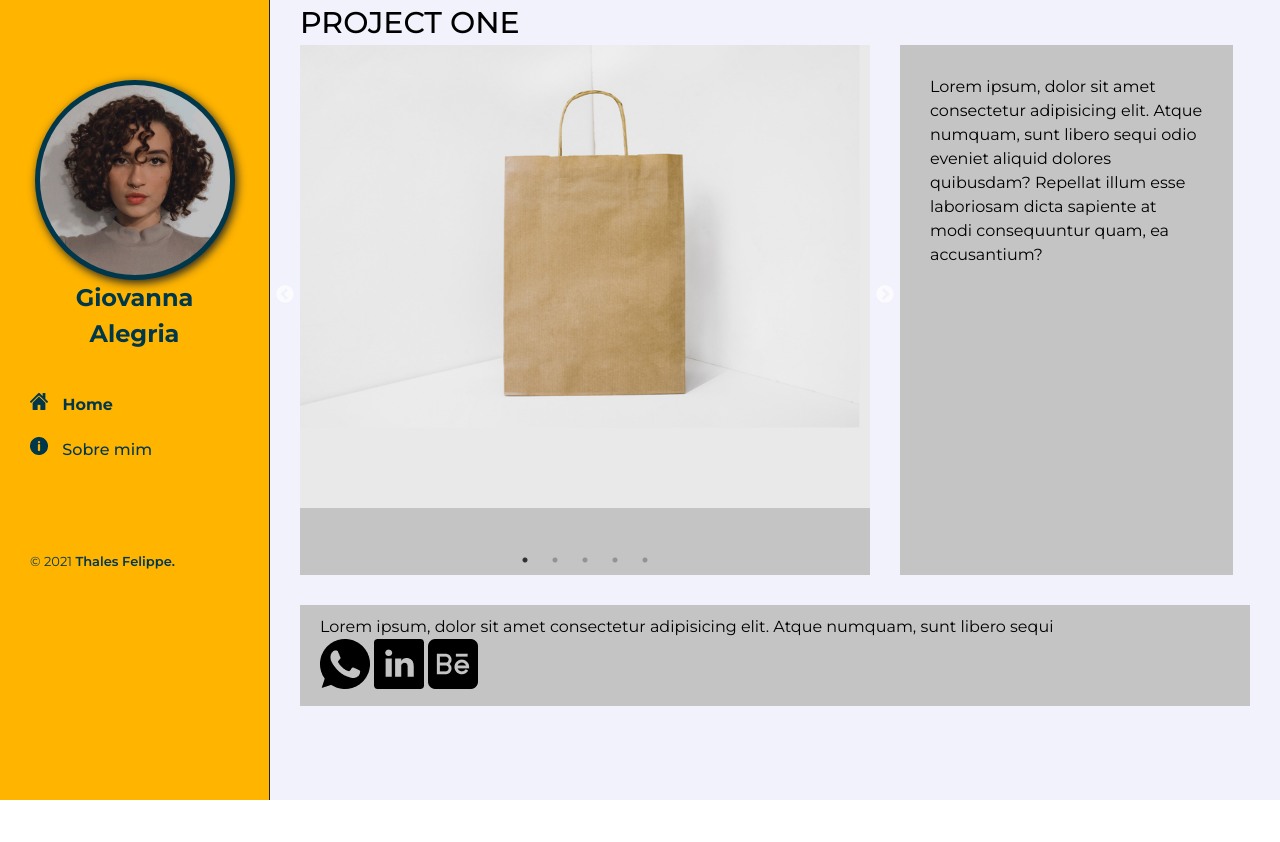
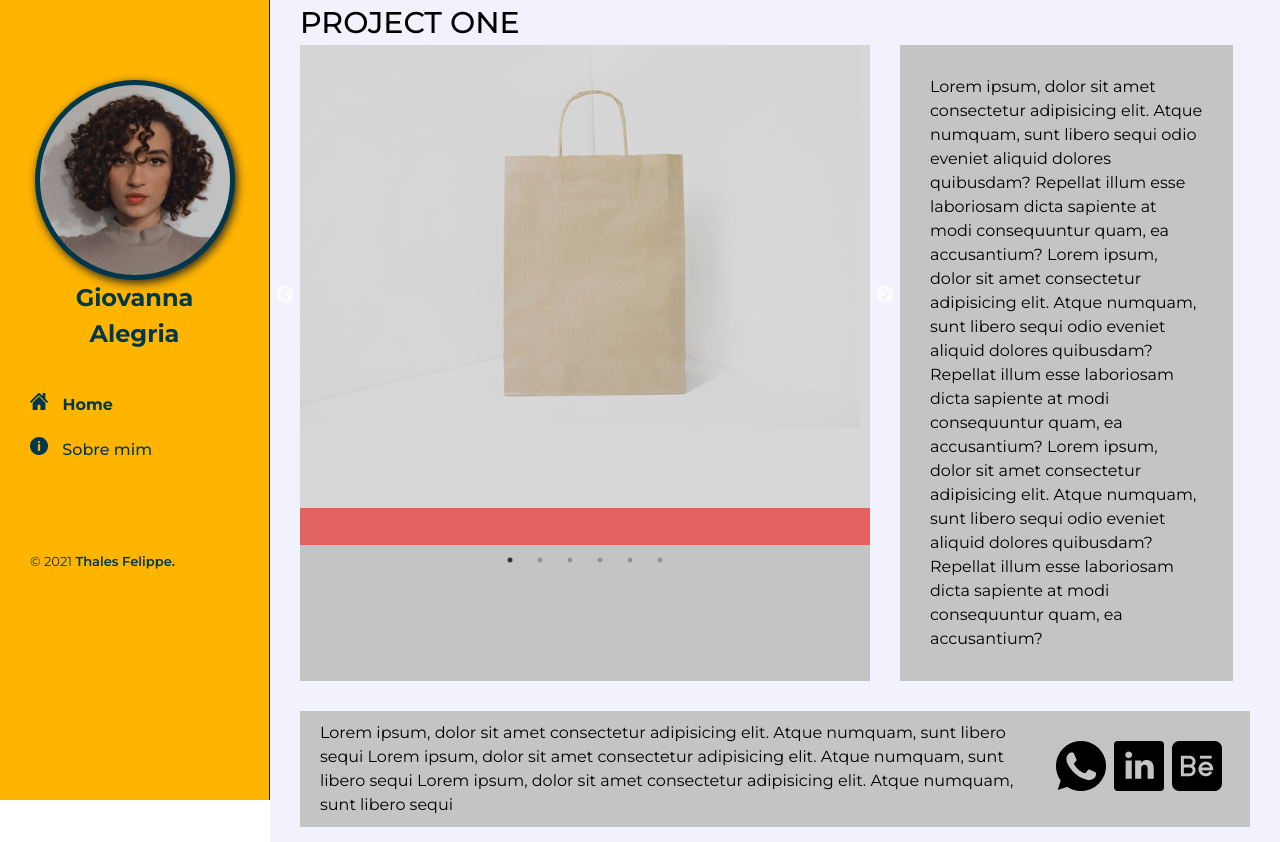
Before and after one commit to thalesfelippe/Portifolio-Gi, a plain HTML site: page index.html in a window 1280 px wide. Before the commit the page ends 800 px from the top, so only its background shows below. Drawn offline with nearby package versions, Linux system fonts and the light colour scheme.

Commit message:
home page

```diff
--- a/css/style.css
+++ b/css/style.css
@@ -262,7 +262,10 @@ section .container {
     margin-right: 30px;
 }
 
-.project-box .project-carousel {
+.carousel-item {
+    background-color: red;
+    color: red;
+    opacity: 0.5;
 }
 
 .project-box .project-carousel .carousel-item {
@@ -271,6 +274,10 @@ section .container {
 
 .project-box .project-carousel .carousel-item img {
     width: 100%;
+}
+
+.project-carousel .carousel-item {
+
 }
 
 .description-box {
@@ -282,11 +289,24 @@ section .container {
 }
 
 .midia-box {
-    flex: 0 0 100%;
-    width: 100%;
+    display: flex;
     padding: 10px 20px;
     margin: 0;
     background-color: #C4C4C4;
+}
+
+.midia-text {
+    flex: 0 0 80%;
+    width: 100%;
+}
+
+.midia-links {
+    flex: 0 0 20%;
+    width: 100%;
+    display: flex;
+    align-items: center;
+    align-content: center;
+    justify-content: space-evenly;
 }
 
 /* About Section */
--- a/index.html
+++ b/index.html
@@ -58,35 +58,50 @@
           <div class="project-box">
             <div class="project-carousel">
               <div class="carousel-item">
-                <img src="./images/portfolio/1.jpg">
+                <div class="portfolio-img">
+                  <img src="./images/portfolio/1.jpg">
+                </div>
               </div>
               <div class="carousel-item">
-                <img src="./images/portfolio/2.jpg">
+                <div class="portfolio-img">
+                  <img src="./images/portfolio/2.jpg">
+                </div>
               </div>
               <div class="carousel-item">
-                <img src="./images/portfolio/3.jpg">
+                <div class="portfolio-img">
+                  <img src="./images/portfolio/3.jpg">
+                </div>
               </div>
               <div class="carousel-item">
-                <img src="./images/portfolio/4.jpg">
+                <div class="portfolio-img">
+                  <img src="./images/portfolio/4.jpg">
+                </div>
               </div>
               <div class="carousel-item">
-                <img src="./images/portfolio/5.jpg">
+                <div class="portfolio-img">
+                  <img src="./images/portfolio/5.jpg">
+                </div>
+              </div>
+              <div class="carousel-item">
+                <div class="portfolio-img">
+                  <img src="./images/portfolio/6.jpg">
+                </div>
               </div>
             </div>
           </div>
           <div class="description-box">
-            <p>Lorem ipsum, dolor sit amet consectetur adipisicing elit. Atque numquam, sunt libero sequi odio eveniet aliquid dolores quibusdam? Repellat illum esse laboriosam dicta sapiente at modi consequuntur quam, ea accusantium?</p>
+            <p>Lorem ipsum, dolor sit amet consectetur adipisicing elit. Atque numquam, sunt libero sequi odio eveniet aliquid dolores quibusdam? Repellat illum esse laboriosam dicta sapiente at modi consequuntur quam, ea accusantium? Lorem ipsum, dolor sit amet consectetur adipisicing elit. Atque numquam, sunt libero sequi odio eveniet aliquid dolores quibusdam? Repellat illum esse laboriosam dicta sapiente at modi consequuntur quam, ea accusantium? Lorem ipsum, dolor sit amet consectetur adipisicing elit. Atque numquam, sunt libero sequi odio eveniet aliquid dolores quibusdam? Repellat illum esse laboriosam dicta sapiente at modi consequuntur quam, ea accusantium? </p>
           </div>
         </div>
 
         <div class="midia-box">
           <div class="midia-text">
-            <p>Lorem ipsum, dolor sit amet consectetur adipisicing elit. Atque numquam, sunt libero sequi</p>
+            <p>Lorem ipsum, dolor sit amet consectetur adipisicing elit. Atque numquam, sunt libero sequi Lorem ipsum, dolor sit amet consectetur adipisicing elit. Atque numquam, sunt libero sequi Lorem ipsum, dolor sit amet consectetur adipisicing elit. Atque numquam, sunt libero sequi</p>
           </div>
           <div class="midia-links">
-            <a src="" ><img src="./images/midia/whatsapp.png"></a>
-            <a src="" ><img src="./images/midia/linkedin.png"></a>
-            <a src="" ><img src="./images/midia/behance.png"></a>
+            <a href="https://api.whatsapp.com/send?1=pt_BR&phone=5511947001139" target="_blank"><img src="./images/midia/whatsapp.png"></a>
+            <a href="https://www.linkedin.com/in/giovanna-dias-alegria-01b52716b/" target="_blank"><img src="./images/midia/linkedin.png"></a>
+            <a href="https://www.behance.net/giallegriad388" target="_blank"><img src="./images/midia/behance.png"></a>
           </div>
         </div>
 
--- a/js/index.js
+++ b/js/index.js
@@ -4,7 +4,6 @@ $(document).ready(function(){
         dots: true,
         infinite: true,
         speed: 500,
-        fade: true,
         cssEase: 'linear'
       });
 
```
